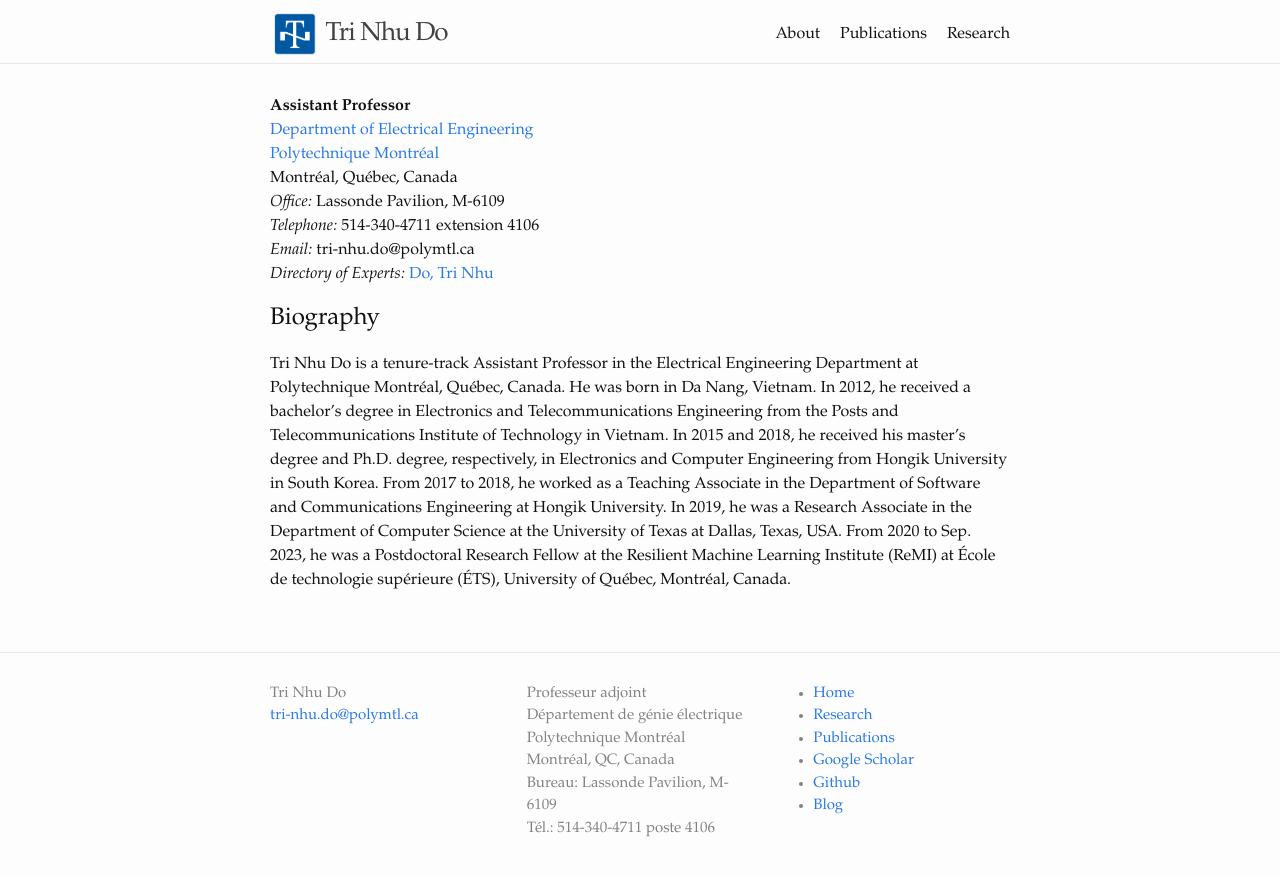
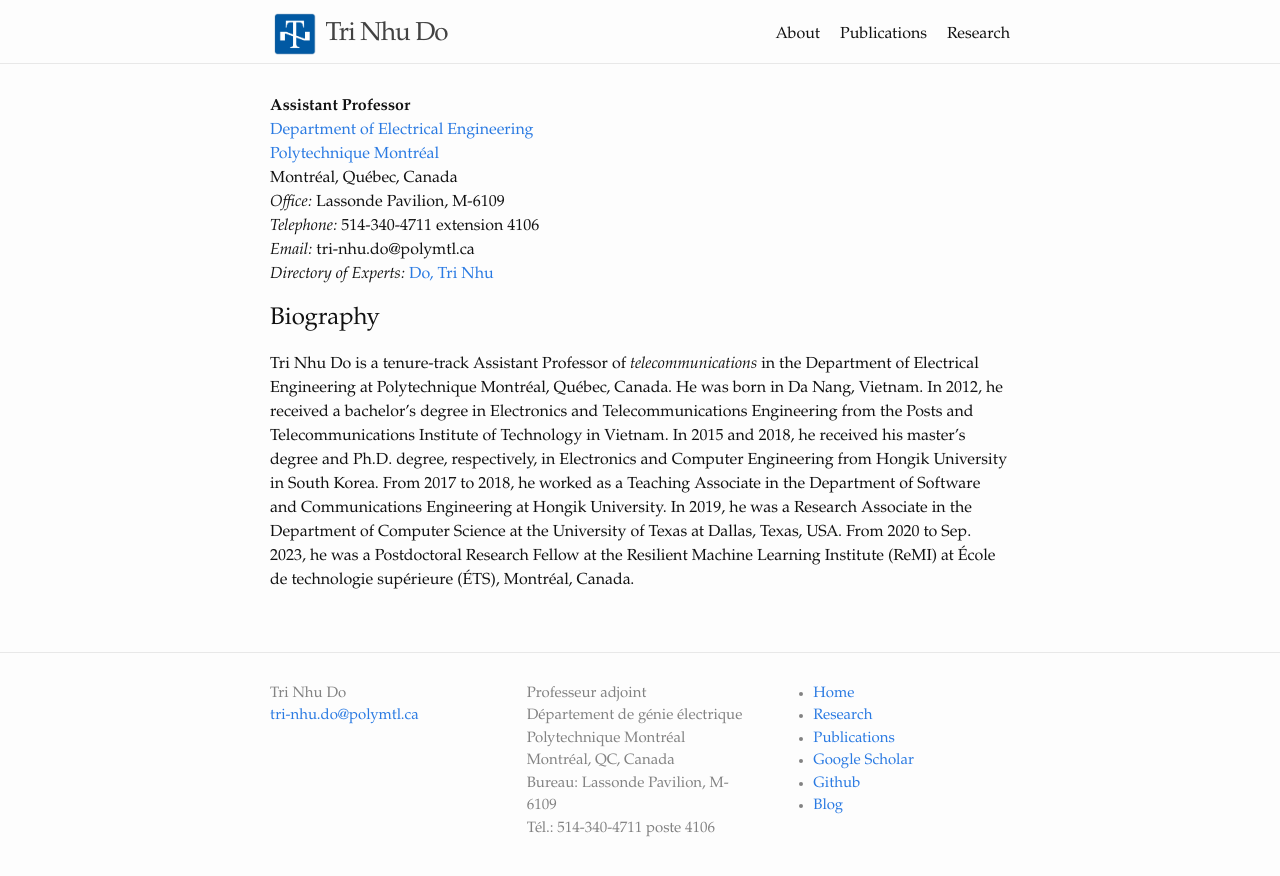
Before and after one commit to trinhudo/trinhudo.github.io, a Jekyll site: the page built from index.md, in a window 1280 px wide. Shown: the top 876 px of the page. Built offline with Jekyll 4.4.1, drawn with Linux system fonts in a browser that asks for light colours.

Commit message:
Update index.md
Signed-off-by: Tri Nhu Do <43434724+trinhudo@users.noreply.github.com>

```diff
--- a/index.md
+++ b/index.md
@@ -22,6 +22,5 @@
 
 
 ## Biography
-Tri Nhu Do is a tenure-track Assistant Professor in the Electrical Engineering Department at Polytechnique Montréal, Québec, Canada. He was born in Da Nang, Vietnam. In 2012, he received a bachelor's degree in Electronics and Telecommunications Engineering from the Posts and Telecommunications Institute of Technology in Vietnam. In 2015 and 2018, he received his master's degree and Ph.D. degree, respectively, in Electronics and Computer Engineering from Hongik University in South Korea. From 2017 to 2018, he worked as a Teaching Associate in the Department of Software and Communications Engineering at Hongik University. In 2019, he was a Research Associate in the Department of Computer Science at the University of Texas at Dallas, Texas, USA. From 2020 to Sep. 2023, he was a Postdoctoral Research Fellow at the Resilient Machine Learning Institute (ReMI) at École de technologie supérieure (ÉTS), University of Québec, Montréal, Canada.
-
+Tri Nhu Do is a tenure-track Assistant Professor of _telecommunications_ in the Department of Electrical Engineering at Polytechnique Montréal, Québec, Canada. He was born in Da Nang, Vietnam. In 2012, he received a bachelor’s degree in Electronics and Telecommunications Engineering from the Posts and Telecommunications Institute of Technology in Vietnam. In 2015 and 2018, he received his master’s degree and Ph.D. degree, respectively, in Electronics and Computer Engineering from Hongik University in South Korea. From 2017 to 2018, he worked as a Teaching Associate in the Department of Software and Communications Engineering at Hongik University. In 2019, he was a Research Associate in the Department of Computer Science at the University of Texas at Dallas, Texas, USA. From 2020 to Sep. 2023, he was a Postdoctoral Research Fellow at the Resilient Machine Learning Institute (ReMI) at École de technologie supérieure (ÉTS), Montréal, Canada.
 <!--- ## Posts --->
```
